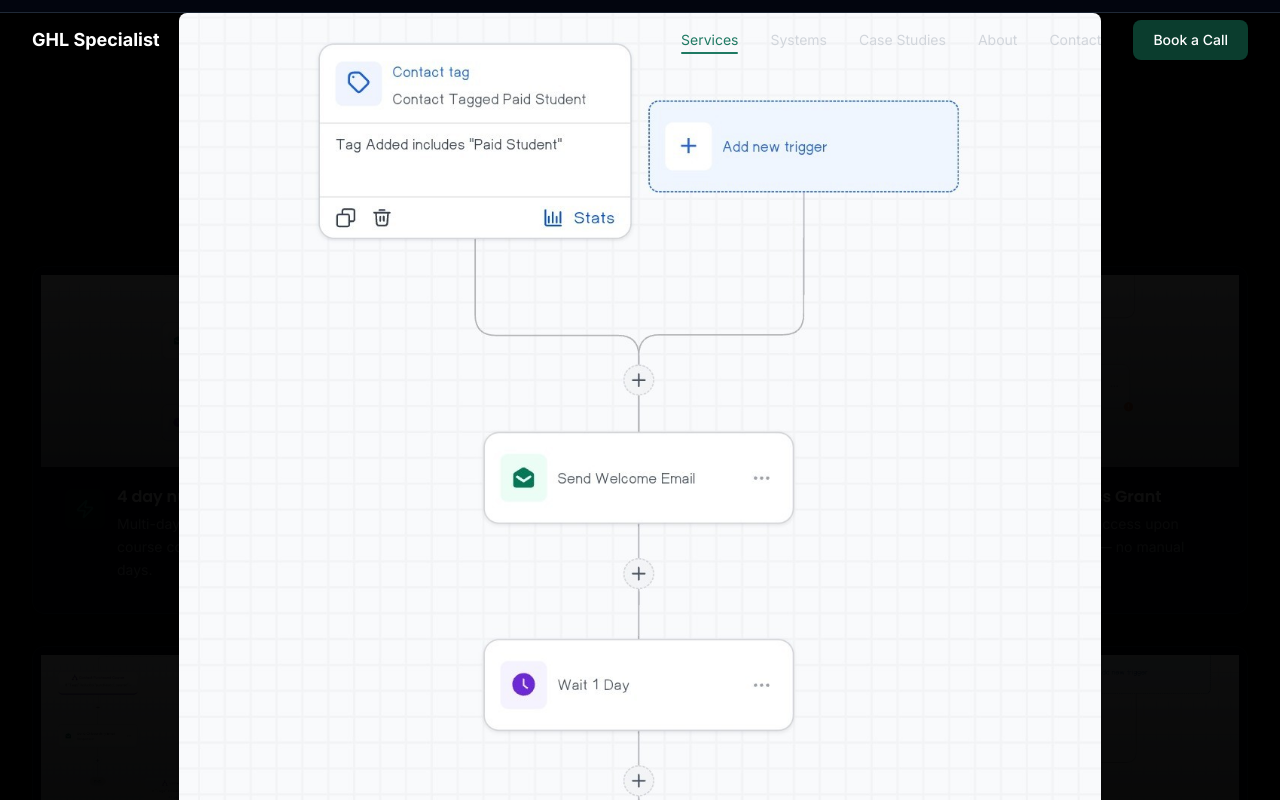
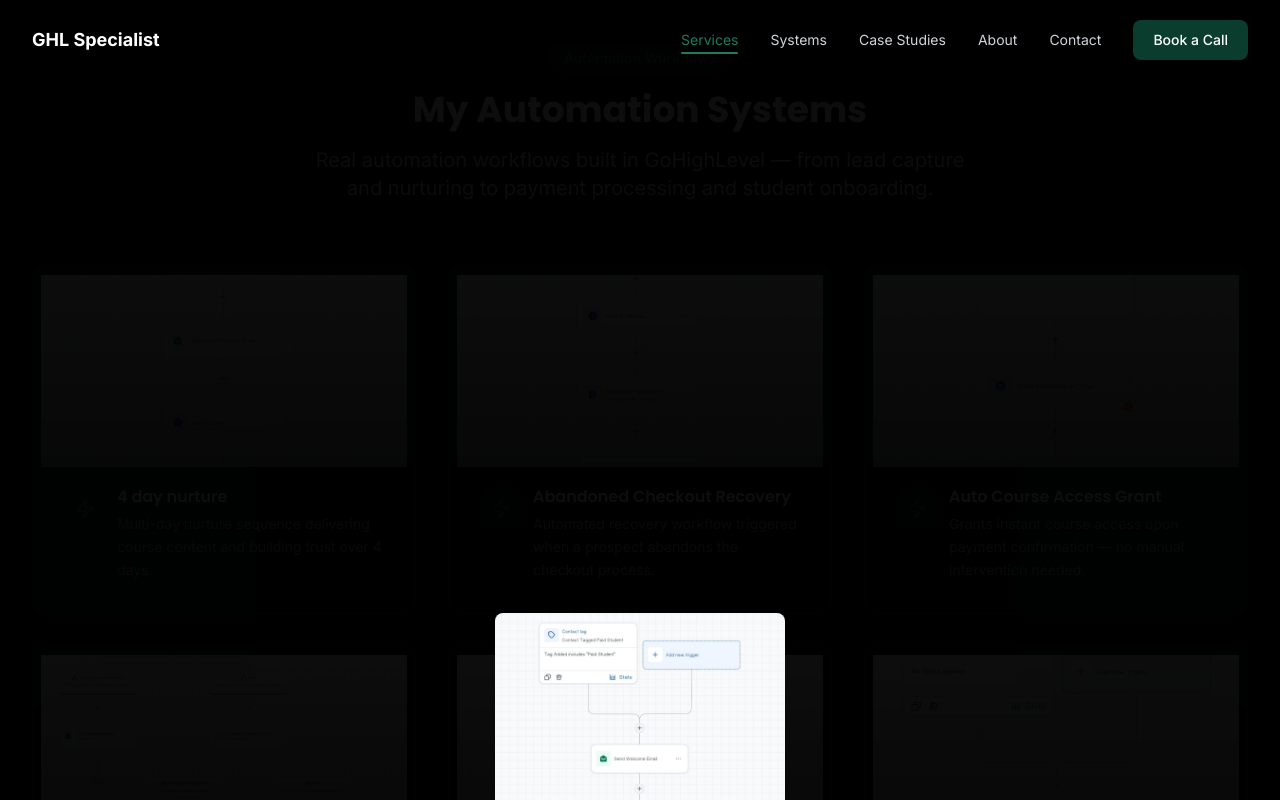
Before and after one commit to Jert101/myportfolio, a Next.js app: page / in a window 1280 px wide. Both pictures are taken after a click on the element 224 px from the left and 2314 px from the top of the page. Shown: the part 1874-2674 px from the top of the page. Built offline with nearby package versions, Linux system fonts and the light colour scheme.

Commit message:
redesign lightbox: simple modal with image fits viewport + name beside it, removed all zoom/drag/scroll complexity

```diff
--- a/src/components/SystemsShowcase.tsx
+++ b/src/components/SystemsShowcase.tsx
@@ -1,8 +1,8 @@
 'use client'
 
-import { useState, useEffect, useRef, useCallback } from 'react'
+import { useState, useEffect } from 'react'
 import Image from 'next/image'
-import { Zap, ExternalLink, X, Maximize2, ChevronLeft, ChevronRight, ZoomIn, ZoomOut, RotateCcw } from 'lucide-react'
+import { Zap, ExternalLink, X, Maximize2, ChevronLeft, ChevronRight } from 'lucide-react'
 
 const automations = [
   { file: '4 day nurture.jpg', desc: 'Multi-day nurture sequence delivering course content and building trust over 4 days.' },
@@ -25,33 +25,20 @@
   const [isSectionHovered, setIsSectionHovered] = useState(false)
   const [lightbox, setLightbox] = useState<string | null>(null)
   const [currentIndex, setCurrentIndex] = useState(0)
-  const [zoom, setZoom] = useState(1)
-  const [imgSize, setImgSize] = useState({ w: 0, h: 0 })
-  const [isDragging, setIsDragging] = useState(false)
-  const [dragStart, setDragStart] = useState({ x: 0, y: 0, scrollLeft: 0, scrollTop: 0 })
-  const scrollRef = useRef<HTMLDivElement>(null)
-  const justOpened = useRef(false)
 
   const openLightbox = (file: string) => {
     const idx = automations.findIndex(a => a.file === file)
     setCurrentIndex(idx)
     setLightbox(file)
-    setZoom(1)
-    setImgSize({ w: 0, h: 0 })
-    justOpened.current = true
-    setTimeout(() => { justOpened.current = false }, 400)
   }
 
   const goTo = (dir: number) => {
     const next = (currentIndex + dir + automations.length) % automations.length
     setCurrentIndex(next)
     setLightbox(automations[next].file)
-    setZoom(1)
-    setImgSize({ w: 0, h: 0 })
-    if (scrollRef.current) { scrollRef.current.scrollTop = 0; scrollRef.current.scrollLeft = 0 }
   }
 
-  const close = () => { if (justOpened.current) return; setLightbox(null); setZoom(1) }
+  const close = () => setLightbox(null)
 
   const fileName = (name: string) => name.replace(/\.(png|jpg|jpeg)$/i, '')
 
@@ -61,37 +48,11 @@
       if (e.key === 'Escape') close()
       if (e.key === 'ArrowLeft') goTo(-1)
       if (e.key === 'ArrowRight') goTo(1)
-      if (e.key === '+' || e.key === '=') setZoom(z => Math.min(4, z + 0.25))
-      if (e.key === '-') setZoom(z => Math.max(1, z - 0.25))
-      if (e.key === '0') setZoom(1)
     }
     window.addEventListener('keydown', handler)
     document.body.style.overflow = 'hidden'
     return () => { window.removeEventListener('keydown', handler); document.body.style.overflow = '' }
   }, [lightbox, currentIndex])
-
-  const handleMouseDown = useCallback((e: React.MouseEvent) => {
-    if (!scrollRef.current || zoom <= 1) return
-    setIsDragging(true)
-    setDragStart({
-      x: e.clientX,
-      y: e.clientY,
-      scrollLeft: scrollRef.current.scrollLeft,
-      scrollTop: scrollRef.current.scrollTop,
-    })
-  }, [zoom])
-
-  const handleMouseMove = useCallback((e: React.MouseEvent) => {
-    if (!isDragging || !scrollRef.current) return
-    const dx = e.clientX - dragStart.x
-    const dy = e.clientY - dragStart.y
-    scrollRef.current.scrollLeft = dragStart.scrollLeft - dx
-    scrollRef.current.scrollTop = dragStart.scrollTop - dy
-  }, [isDragging, dragStart])
-
-  const handleMouseUp = useCallback(() => {
-    setIsDragging(false)
-  }, [])
 
   return (
     <section id="systems" className="section-padding bg-secondary">
@@ -179,86 +140,39 @@
       </div>
 
       {lightbox && (
-        <div className="fixed inset-0 z-50 flex flex-col bg-black/95 select-none touch-none">
-          {/* Top bar */}
-          <div className="z-20 flex items-center justify-between px-2 sm:px-4 lg:px-8 py-2 sm:py-3 bg-gray-950/80 border-b border-gray-800 shrink-0">
-            <div className="flex items-center gap-2 sm:gap-4">
-              <button onClick={close} className="w-8 sm:w-10 h-8 sm:h-10 flex items-center justify-center rounded-xl hover:bg-gray-800 text-gray-400 hover:text-white transition-all" aria-label="Close">
-                <X className="w-4 sm:w-5 h-4 sm:h-5" />
+        <div className="fixed inset-0 z-50 bg-black/95 flex items-center justify-center p-4 sm:p-8">
+          {/* Close button */}
+          <button onClick={close} className="absolute top-4 right-4 z-10 w-10 h-10 flex items-center justify-center rounded-full bg-black/60 text-white/80 hover:bg-white/20 hover:text-white transition-all" aria-label="Close">
+            <X className="w-5 h-5" />
           </button>
-              <span className="text-xs sm:text-sm text-gray-300 hidden sm:inline">{fileName(lightbox)}</span>
-            </div>
-            <div className="flex items-center gap-2 sm:gap-3">
-              <span className="text-[10px] sm:text-xs text-gray-500 tabular-nums">{currentIndex + 1} / {automations.length}</span>
-              <div className="flex items-center gap-0.5 sm:gap-1 bg-gray-900 rounded-xl border border-gray-800 p-0.5 sm:p-1">
-                <button onClick={(e) => { e.stopPropagation(); setZoom(z => Math.max(1, z - 0.25)) }} className="w-7 sm:w-8 h-7 sm:h-8 flex items-center justify-center rounded-lg hover:bg-gray-700 text-gray-300 hover:text-white transition-all" aria-label="Zoom out">
-                  <ZoomOut className="w-3.5 sm:w-4 h-3.5 sm:h-4" />
+
+          {/* Prev arrow */}
+          <button onClick={(e) => { e.stopPropagation(); goTo(-1) }} className="absolute left-2 sm:left-4 top-1/2 -translate-y-1/2 z-10 w-10 h-10 flex items-center justify-center rounded-full bg-black/60 text-white/80 hover:bg-white/20 hover:text-white transition-all" aria-label="Previous">
+            <ChevronLeft className="w-5 h-5" />
           </button>
-                <span className="text-xs sm:text-sm text-gray-300 min-w-[40px] sm:min-w-[44px] text-center tabular-nums font-medium">{Math.round(zoom * 100)}%</span>
-                <button onClick={(e) => { e.stopPropagation(); setZoom(z => Math.min(4, z + 0.25)) }} className="w-7 sm:w-8 h-7 sm:h-8 flex items-center justify-center rounded-lg hover:bg-gray-700 text-gray-300 hover:text-white transition-all" aria-label="Zoom in">
-                  <ZoomIn className="w-3.5 sm:w-4 h-3.5 sm:h-4" />
+
+          {/* Next arrow */}
+          <button onClick={(e) => { e.stopPropagation(); goTo(1) }} className="absolute right-2 sm:right-4 top-1/2 -translate-y-1/2 z-10 w-10 h-10 flex items-center justify-center rounded-full bg-black/60 text-white/80 hover:bg-white/20 hover:text-white transition-all" aria-label="Next">
+            <ChevronRight className="w-5 h-5" />
           </button>
-                {zoom !== 1 && (
-                  <button onClick={(e) => { e.stopPropagation(); setZoom(1); if (scrollRef.current) { scrollRef.current.scrollTop = 0; scrollRef.current.scrollLeft = 0 } }} className="w-7 sm:w-8 h-7 sm:h-8 flex items-center justify-center rounded-lg hover:bg-gray-700 text-gray-400 hover:text-white transition-all" aria-label="Reset zoom">
-                    <RotateCcw className="w-3 sm:w-3.5 h-3 sm:h-3.5" />
-                  </button>
-                )}
-              </div>
-            </div>
+
+          {/* Counter */}
+          <div className="absolute top-4 left-4 z-10 text-xs text-white/60 font-mono">
+            {currentIndex + 1} / {automations.length}
           </div>
 
-          {/* Image area - fills remaining space reliably via flex-1 + relative */}
-          <div className="flex-1 relative min-h-0">
-            {/* Nav arrows */}
-            <button onClick={(e) => { e.stopPropagation(); goTo(-1) }} className="absolute left-1 sm:left-3 top-1/2 -translate-y-1/2 z-10 w-10 sm:w-12 h-10 sm:h-12 flex items-center justify-center rounded-full bg-black/50 text-white/80 hover:bg-white/20 hover:text-white transition-all" aria-label="Previous">
-              <ChevronLeft className="w-5 sm:w-6 h-5 sm:h-6" />
-            </button>
-            <button onClick={(e) => { e.stopPropagation(); goTo(1) }} className="absolute right-1 sm:right-3 top-1/2 -translate-y-1/2 z-10 w-10 sm:w-12 h-10 sm:h-12 flex items-center justify-center rounded-full bg-black/50 text-white/80 hover:bg-white/20 hover:text-white transition-all" aria-label="Next">
-              <ChevronRight className="w-5 sm:w-6 h-5 sm:h-6" />
-            </button>
-
-            {/* Scroll container - fills parent via absolute inset-0 (100% reliable) */}
-            <div
-              ref={scrollRef}
-              className="absolute inset-0 overflow-auto flex items-center justify-center"
-              onMouseDown={handleMouseDown}
-              onMouseMove={handleMouseMove}
-              onMouseUp={handleMouseUp}
-              onMouseLeave={handleMouseUp}
-              onWheel={(e) => {
-                if (!e.ctrlKey) return
-                e.preventDefault()
-                setZoom(z => Math.max(1, Math.min(4, z + (e.deltaY > 0 ? -0.25 : 0.25))))
-              }}
-              style={{ cursor: zoom > 1 ? (isDragging ? 'grabbing' : 'grab') : 'default' }}
-            >
+          {/* Image + caption */}
+          <div className="flex flex-col items-center gap-4 max-w-full max-h-full">
             <img
               src={`${ASSETS_PATH}/${encodeURIComponent(lightbox)}`}
               alt={fileName(lightbox)}
-                onLoad={(e) => {
-                  const img = e.currentTarget
-                  setImgSize({ w: img.naturalWidth, h: img.naturalHeight })
-                }}
               onError={(e) => console.error('Lightbox img load error:', e.currentTarget.src)}
-                draggable={false}
-                className="rounded-lg shadow-2xl"
-                style={{
-                  maxWidth: zoom > 1 ? 'none' : '100%',
-                  maxHeight: zoom > 1 ? 'none' : '100%',
-                  width: zoom > 1 && imgSize.w ? `${imgSize.w * zoom}px` : 'auto',
-                  height: zoom > 1 && imgSize.h ? `${imgSize.h * zoom}px` : 'auto',
-                  display: 'block',
-                }}
+              className="max-w-full max-h-[75vh] w-auto h-auto object-contain rounded-lg shadow-2xl"
             />
+            <div className="text-center">
+              <h3 className="text-lg font-semibold text-white">{fileName(lightbox)}</h3>
+              <p className="text-sm text-white/60 mt-1 max-w-lg">{automations[currentIndex]?.desc}</p>
             </div>
-          </div>
-
-          {/* Bottom info bar */}
-          <div className="z-20 flex items-center justify-center gap-4 px-4 lg:px-8 py-3 bg-gray-950/80 border-t border-gray-800 shrink-0">
-            <span className="text-[10px] sm:text-xs text-gray-500">
-              <span className="sm:hidden">Ctrl+scroll zoom · ← → nav · Esc close</span>
-              <span className="hidden sm:inline">Scroll to navigate · <kbd className="px-1.5 py-0.5 rounded bg-gray-800 text-gray-400 text-[10px] font-mono">Ctrl</kbd> + scroll to zoom · <kbd className="px-1.5 py-0.5 rounded bg-gray-800 text-gray-400 text-[10px] font-mono">←</kbd> <kbd className="px-1.5 py-0.5 rounded bg-gray-800 text-gray-400 text-[10px] font-mono">→</kbd> navigate · <kbd className="px-1.5 py-0.5 rounded bg-gray-800 text-gray-400 text-[10px] font-mono">Esc</kbd> close</span>
-            </span>
           </div>
         </div>
       )}
```
Lines whose indentation alone changed are shown as unchanged.
